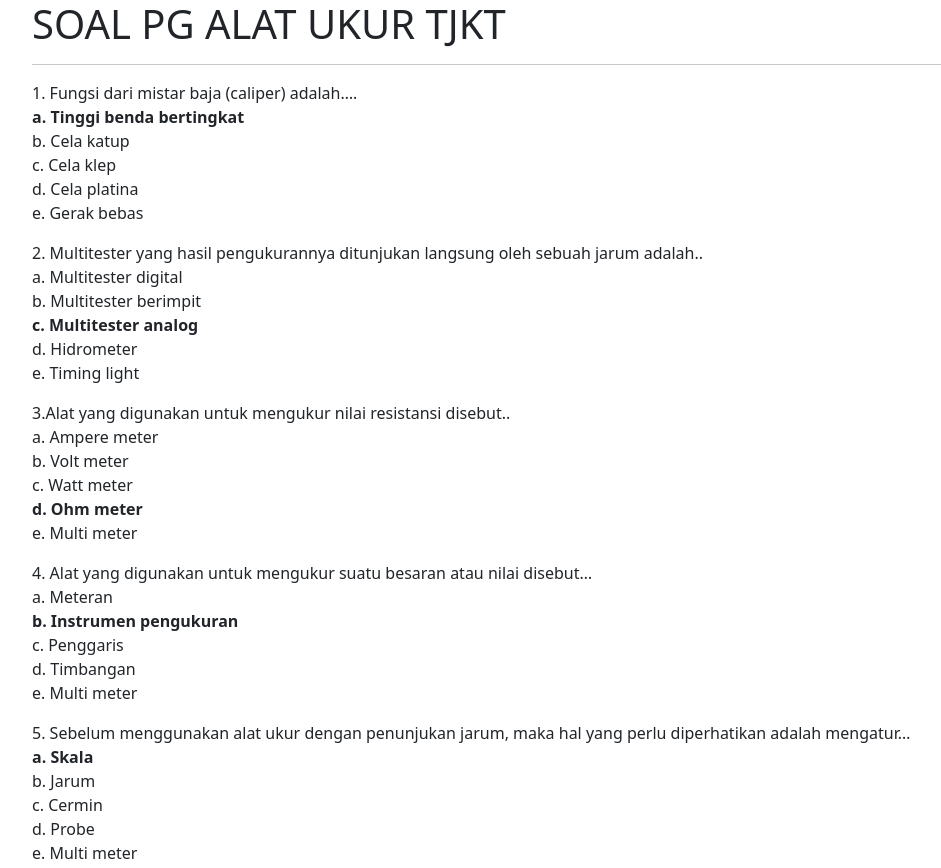
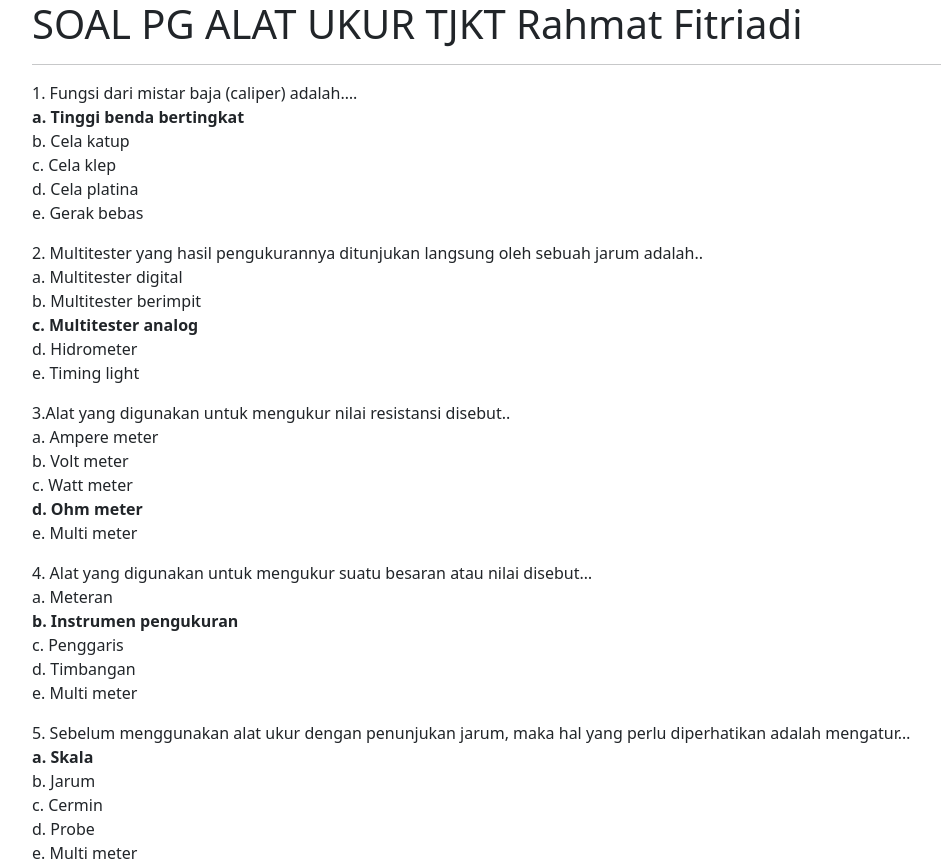
Before and after one commit to adiajahhh/adiajahhh.github.io, a plain HTML site: page soalalatukur/index.html in a window 1280 px wide. Shown: the top 868 px of the page, without its empty margins (50-991 px from the left). Drawn offline with nearby package versions, Linux system fonts and the light colour scheme.

Commit message:
Update index.html

```diff
--- a/soalalatukur/index.html
+++ b/soalalatukur/index.html
@@ -8,7 +8,7 @@
   </head>
   <body>
         <div class="container">
-    <h1>SOAL PG ALAT UKUR TJKT</h1>
+    <h1>SOAL PG ALAT UKUR TJKT Rahmat Fitriadi</h1>
     <hr>
     <p>
 1. Fungsi dari mistar baja (caliper) adalah….<br>
```
